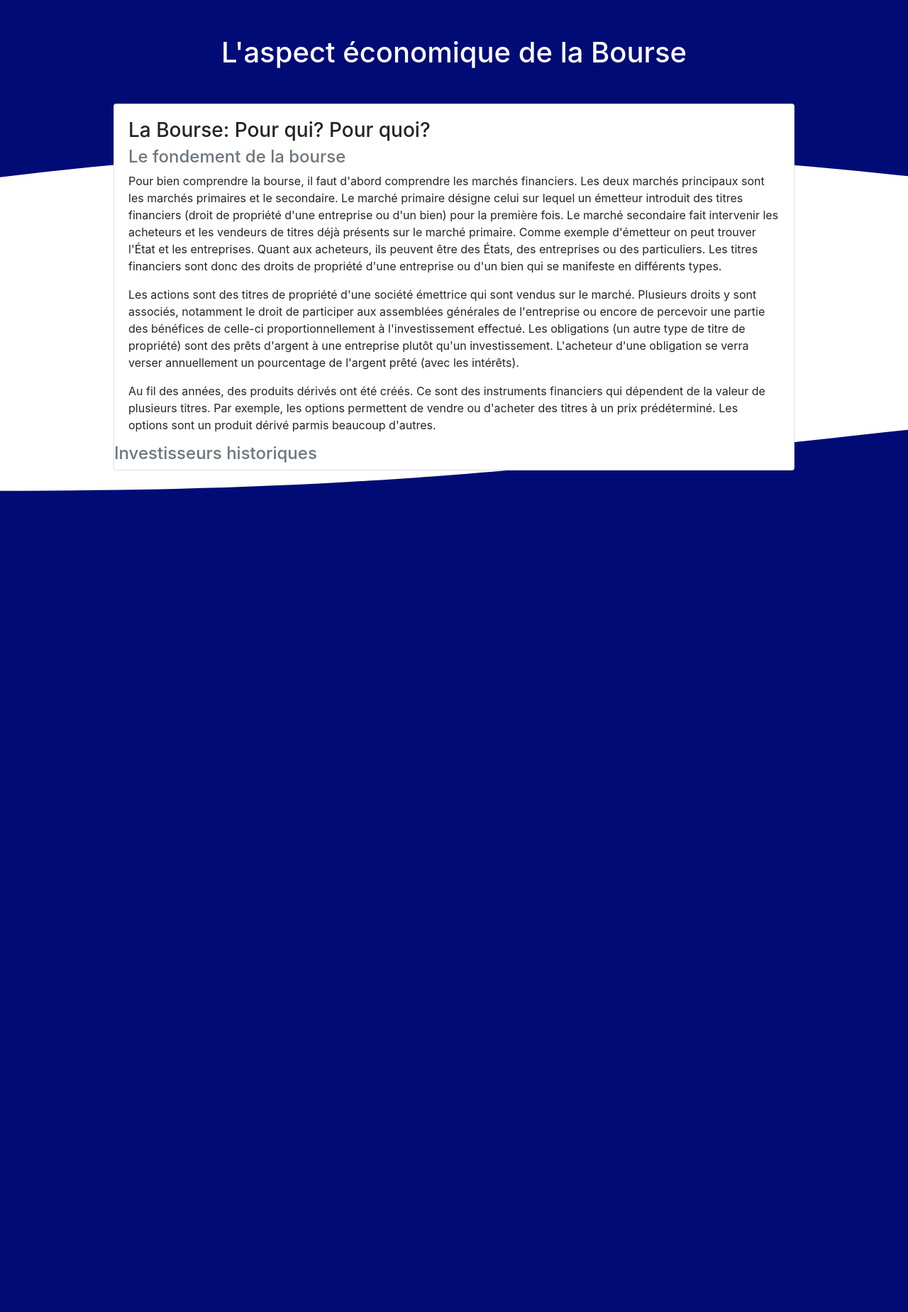
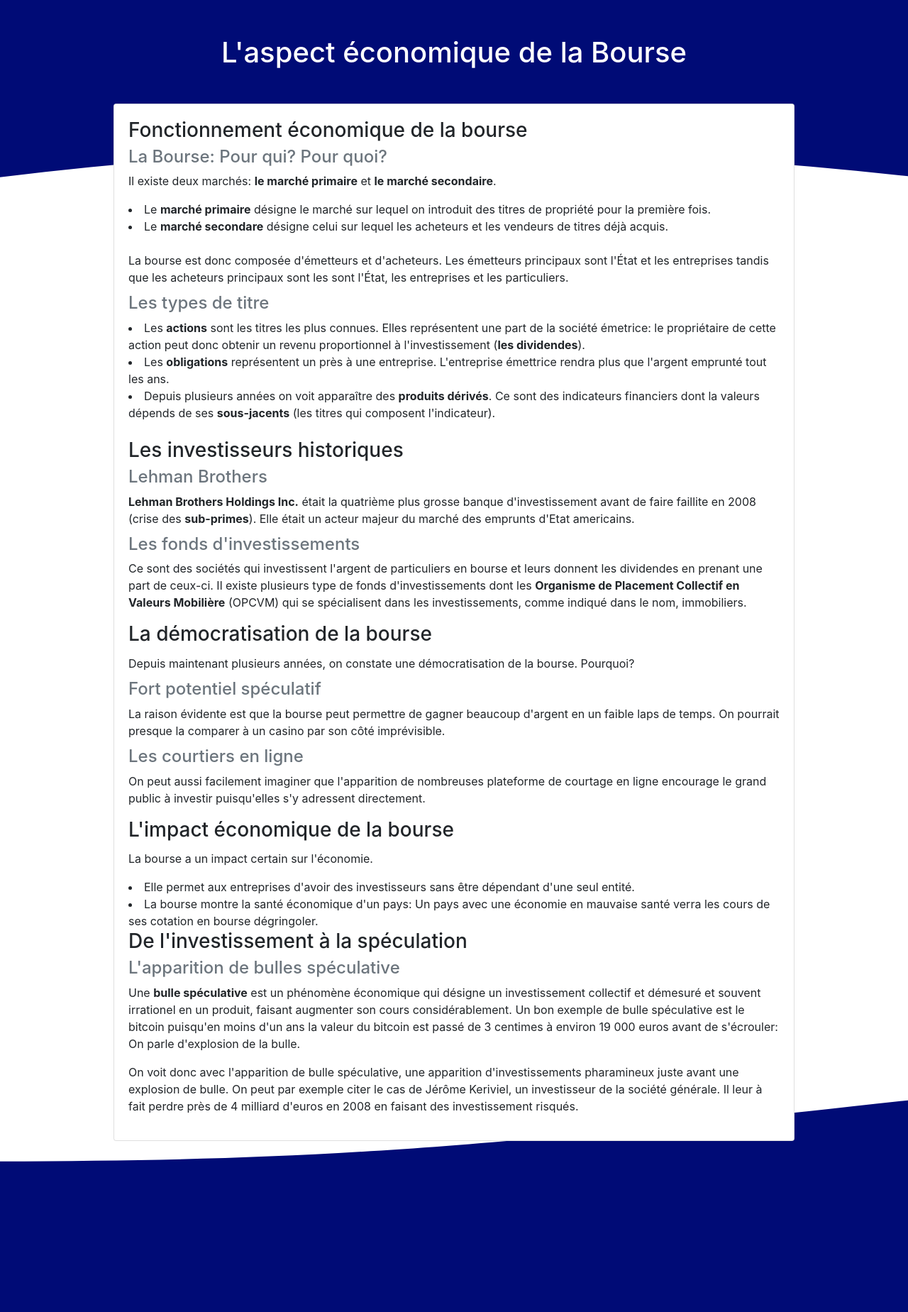
Before and after one commit to Projet-Tuteure/Projet-Tuteure-S1, a PHP site: page /pages/economie.php in a window 1280 px wide. Shown: the part 56-1905 px from the top of the page at 71% size. Before the commit the page ends 748 px from the top, so only its background shows below. Run offline with PHP 8.4, Linux system fonts and the light colour scheme.

Commit message:
modification page économie

```diff
--- a/pages/economie.php
+++ b/pages/economie.php
@@ -3,12 +3,38 @@
 
         <div class="card w-75 mx-auto mb-3">
             <div class="card-body">
-                <h3 class="card-title">La Bourse: Pour qui? Pour quoi?</h3>
-                <h4 class="card-subtitle mb-2 text-muted">Le fondement de la bourse</h4>
-                <p class="card-text">Pour bien comprendre la bourse, il faut d'abord comprendre les marchés financiers. Les deux marchés principaux sont les marchés primaires et le secondaire. Le marché primaire désigne celui sur lequel un émetteur introduit des titres financiers (droit de propriété d'une entreprise ou d'un bien) pour la première fois. Le marché secondaire fait intervenir les acheteurs et les vendeurs de titres déjà présents sur le marché primaire. Comme exemple d'émetteur on peut trouver l'État et les entreprises. Quant aux acheteurs, ils peuvent être des États, des entreprises ou des particuliers. Les titres financiers sont donc des droits de propriété d'une entreprise ou d'un bien qui se manifeste en différents types.</p>
-                <p class="card-text">Les actions sont des titres de propriété d'une société émettrice qui sont vendus sur le marché. Plusieurs droits y sont associés, notamment le droit de participer aux assemblées générales de l'entreprise ou encore de percevoir une partie des bénéfices de celle-ci proportionnellement à l'investissement effectué. Les obligations (un autre type de titre de propriété) sont des prêts d'argent à une entreprise plutôt qu'un investissement. L'acheteur d'une obligation se verra verser annuellement un pourcentage de l'argent prêté (avec les intérêts).</p>
-                <p class="card-text">Au fil des années, des produits dérivés ont été créés. Ce sont des instruments financiers qui dépendent de la valeur de plusieurs titres. Par exemple, les options permettent de vendre ou d'acheter des titres à un prix prédéterminé. Les options sont un produit dérivé parmis beaucoup d'autres. </p>
+                <h3 class="card-title">Fonctionnement économique de la bourse</h3>
+                <h4 class="card-subtitle mb-2 text-muted">La Bourse: Pour qui? Pour quoi?</h4>
+		<p class="card-text">Il existe deux marchés: <strong>le marché primaire</strong> et <strong>le marché secondaire</strong>.</p>
+		<li>Le <strong>marché primaire</strong> désigne le marché sur lequel on introduit des titres de propriété pour la première fois.</li>
+		<li>Le <strong>marché secondare</strong> désigne celui sur lequel les acheteurs et les vendeurs de titres déjà acquis.</li><br>
+		<p class="card-text">La bourse est donc composée d'émetteurs et d'acheteurs. Les émetteurs principaux sont l'État et les entreprises tandis que les acheteurs principaux sont les sont l'État, les entreprises et les particuliers.</p>
+		<h4 class="card-subtitle mb-2 text-muted">Les types de titre</h4>
+		<li>Les <strong>actions</strong> sont les titres les plus connues. Elles représentent une part de la société émetrice: le propriétaire de cette action peut donc obtenir un revenu proportionnel à l'investissement (<strong>les dividendes</strong>).</li>
+		<li>Les <strong>obligations</strong> représentent un près à une entreprise. L'entreprise émettrice rendra plus que l'argent emprunté tout les ans.</li>
+		<li>Depuis plusieurs années on voit apparaître des <strong>produits dérivés</strong>. Ce sont des indicateurs financiers dont la valeurs dépends de ses <strong>sous-jacents</strong> (les titres qui composent l'indicateur).</li><br>
+                <h3 class="card-title">Les investisseurs historiques</h3>
+		<h4 class="card-subtitle mb-2 text-muted">Lehman Brothers</h4>
+		<p><strong>Lehman Brothers Holdings Inc.</strong> était la quatrième plus grosse banque d'investissement avant de faire faillite en 2008 (crise des <strong>sub-primes</strong>). Elle était un acteur majeur du marché des emprunts d'Etat americains. </p>
+		<h4 class="card-subtitle mb-2 text-muted">Les fonds d'investissements</h4>
+		<p>Ce sont des sociétés qui investissent l'argent de particuliers en bourse et leurs donnent les dividendes en prenant une part de ceux-ci. Il existe plusieurs type de fonds d'investissements dont les <strong>Organisme de Placement Collectif en Valeurs Mobilière</strong> (OPCVM) qui se spécialisent dans les investissements, comme indiqué dans le nom, immobiliers.</p>
+		<h3 class="card-title">La démocratisation de la bourse</h3>
+		<p>Depuis maintenant plusieurs années, on constate une démocratisation de la bourse. Pourquoi?</p>
+		<h4 class="card-subtitle mb-2 text-muted">Fort potentiel spéculatif</h4>
+		<p>La raison évidente est que la bourse peut permettre de gagner beaucoup d'argent en un faible laps de temps. On pourrait presque la comparer à un casino par son côté imprévisible.</p>
+		<h4 class="card-subtitle mb-2 text-muted">Les courtiers en ligne</h4>
+		<p>On peut aussi facilement imaginer que l'apparition de nombreuses plateforme de courtage en ligne encourage le grand public à investir puisqu'elles s'y adressent directement. </p>
+		<h3 class="card-title">L'impact économique de la bourse</h3>
+		<p>La bourse a un impact certain sur l'économie.</p>
+		<li>Elle permet aux entreprises d'avoir des investisseurs sans être dépendant d'une seul entité.</li>
+		<li>La bourse montre la santé économique d'un pays: Un pays avec une économie en mauvaise santé verra les cours de ses cotation en bourse dégringoler.</li>
+		<h3 class="card-title">De l'investissement à la spéculation</h3>
+		<h4 class="card-subtitle mb-2 text-muted">L'apparition de bulles spéculative</h4>
+		<p>Une <strong>bulle spéculative</strong> est un phénomène économique qui désigne un investissement collectif et démesuré et souvent irrationel en un produit, faisant augmenter son cours considérablement. Un bon exemple de bulle spéculative est le bitcoin puisqu'en moins d'un ans la valeur du bitcoin est passé de 3 centimes à environ 19 000 euros avant de s'écrouler: On parle d'explosion de la bulle.</p>
+		<p>On voit donc avec l'apparition de bulle spéculative, une apparition d'investissements pharamineux juste avant une explosion de bulle. On peut par exemple citer le cas de Jérôme Keriviel, un investisseur de la société générale. Il leur à fait perdre près de 4 milliard d'euros en 2008 en faisant des investissement risqués.</p>
+
+
+
             </div>
-                <h4 class="card-subtitle mb-2 text-muted">Investisseurs historiques</h4>
         </div>
 <?php include "footer.php"; ?>
```
